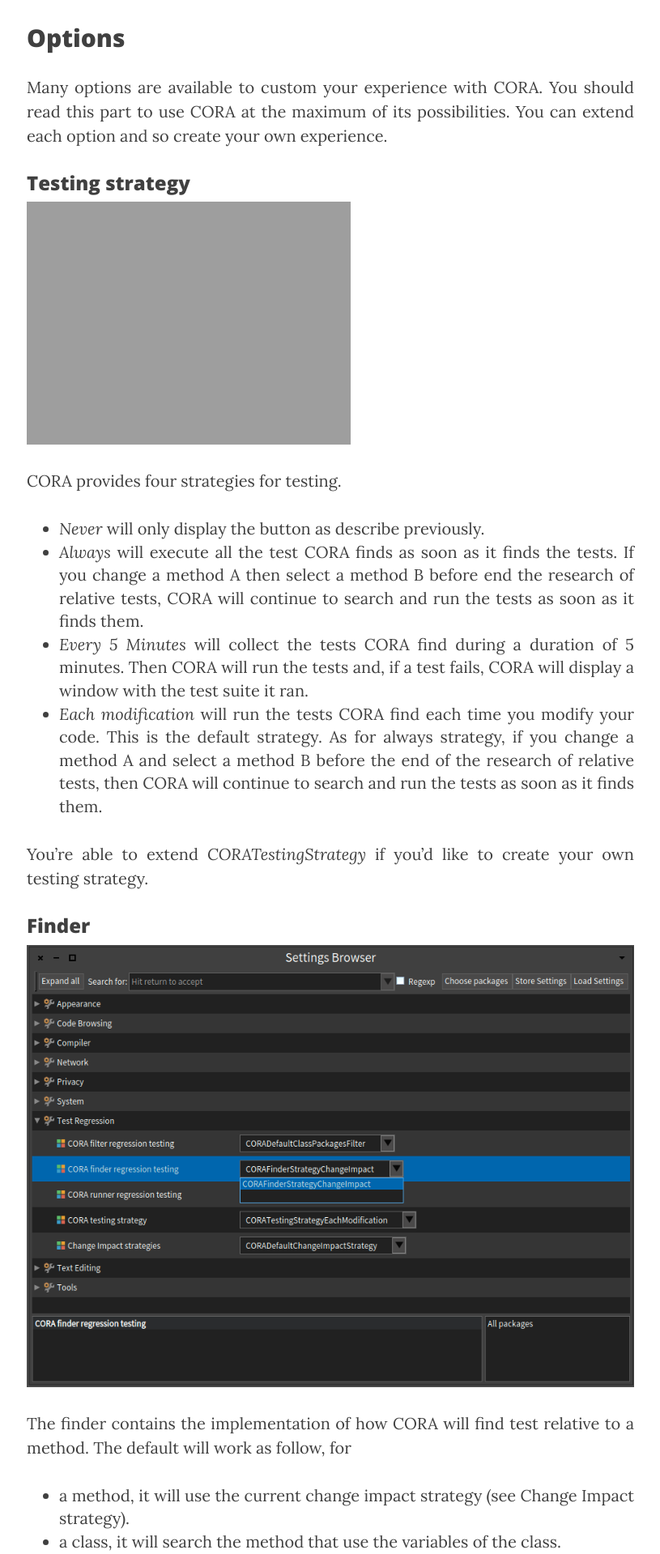
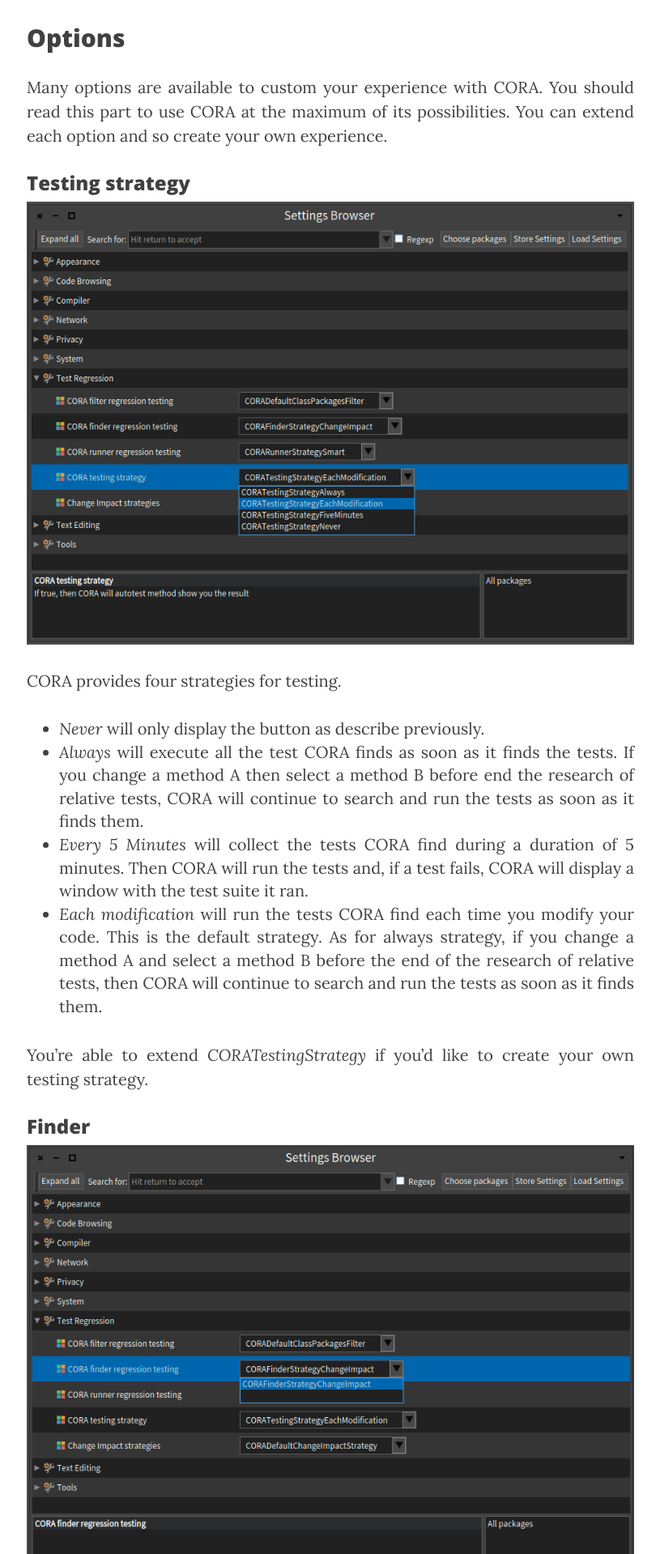
Before and after one commit to badetitou/badetitou.github.io, a Jekyll site: the page built from _posts/2017-07-05-CORA.md, in a window 1280 px wide. Shown: the part 3195-5114 px from the top of the page at 81% size, without its empty margins (232-1047 px from the left). Built offline with Jekyll 4.4.1, drawn with Linux system fonts in a browser that asks for light colours; nearby versions of some CDN libraries.

Commit message:
patch img CORA

```diff
--- a/_posts/2017-07-05-CORA.md
+++ b/_posts/2017-07-05-CORA.md
@@ -111,8 +111,8 @@ You can extend each option and so create your own experience.
 ### Testing strategy
 
 {% include image.html
-            img="/img/CORA/Testing_strategy.png"
-            title="testing"
+            img="/img/CORA/testing.png"
+            title="Testing strategy"
 %}
 
 CORA provides four strategies for testing.
```
